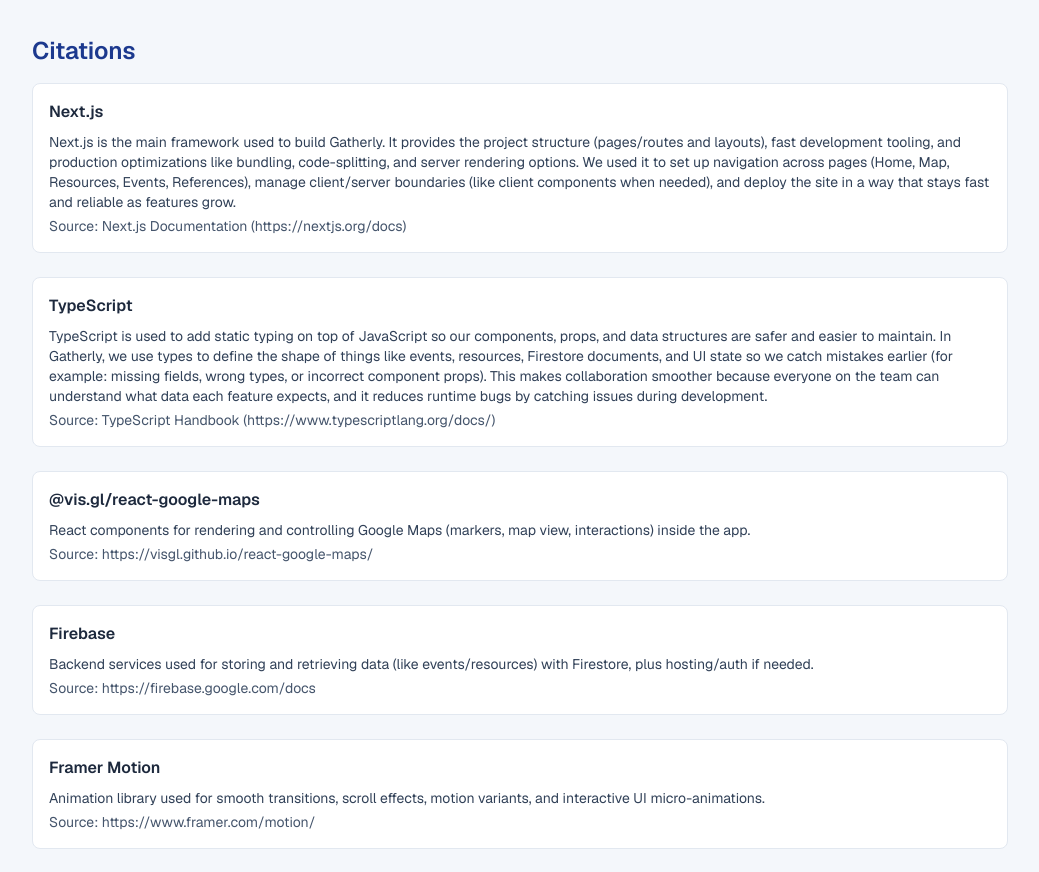
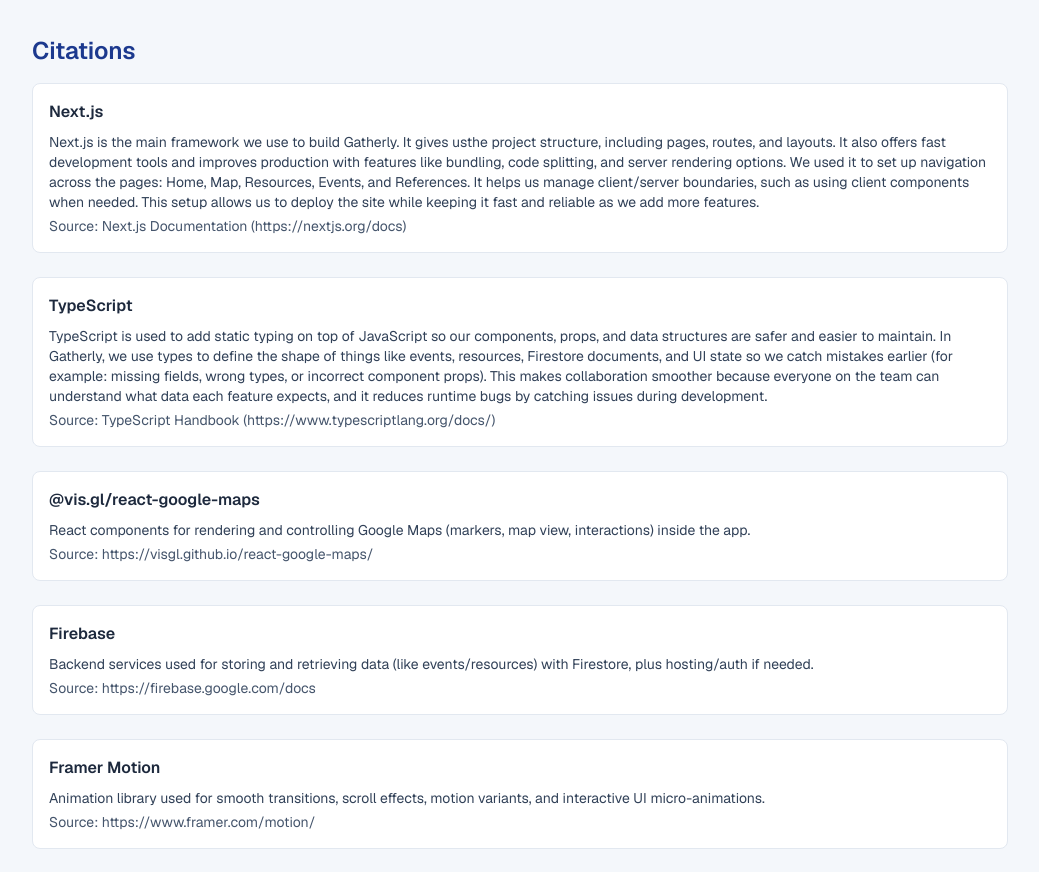
Before and after one commit to TSA-Group/tsa_group_starter, a Next.js app: page /references in a window 1280 px wide. Shown: the part 4380-5252 px from the top of the page, without its empty margins (120-1159 px from the left). Built offline with nearby package versions, Linux system fonts and the light colour scheme.

Commit message:
Update page.tsx

```diff
--- a/app/references/page.tsx
+++ b/app/references/page.tsx
@@ -212,14 +212,11 @@ export default function ReferencesPage() {
             <div className="border border-slate-200 rounded-lg bg-white p-4">
               <p className="font-semibold text-slate-800">Next.js</p>
               <p className="mt-2 text-sm text-slate-700">
-                Next.js is the main framework used to build Gatherly. It provides
-                the project structure (pages/routes and layouts), fast
-                development tooling, and production optimizations like bundling,
-                code-splitting, and server rendering options. We used it to set
-                up navigation across pages (Home, Map, Resources, Events,
-                References), manage client/server boundaries (like client
-                components when needed), and deploy the site in a way that stays
-                fast and reliable as features grow.
+                Next.js is the main framework we use to build Gatherly. It gives usthe project structure, including pages, routes,
+                and layouts. It also offers fast development tools and improves production with features like bundling, code splitting, and server
+                rendering options. We used it to set up navigation across the pages: Home, Map, Resources, Events, and References.
+                It helps us manage client/server boundaries, such as using client components when needed. This setup allows us to deploy
+                the site while keeping it fast and reliable as we add more features.
               </p>
               <p className="mt-1 text-sm text-slate-600">
                 Source: Next.js Documentation (https://nextjs.org/docs)
```
